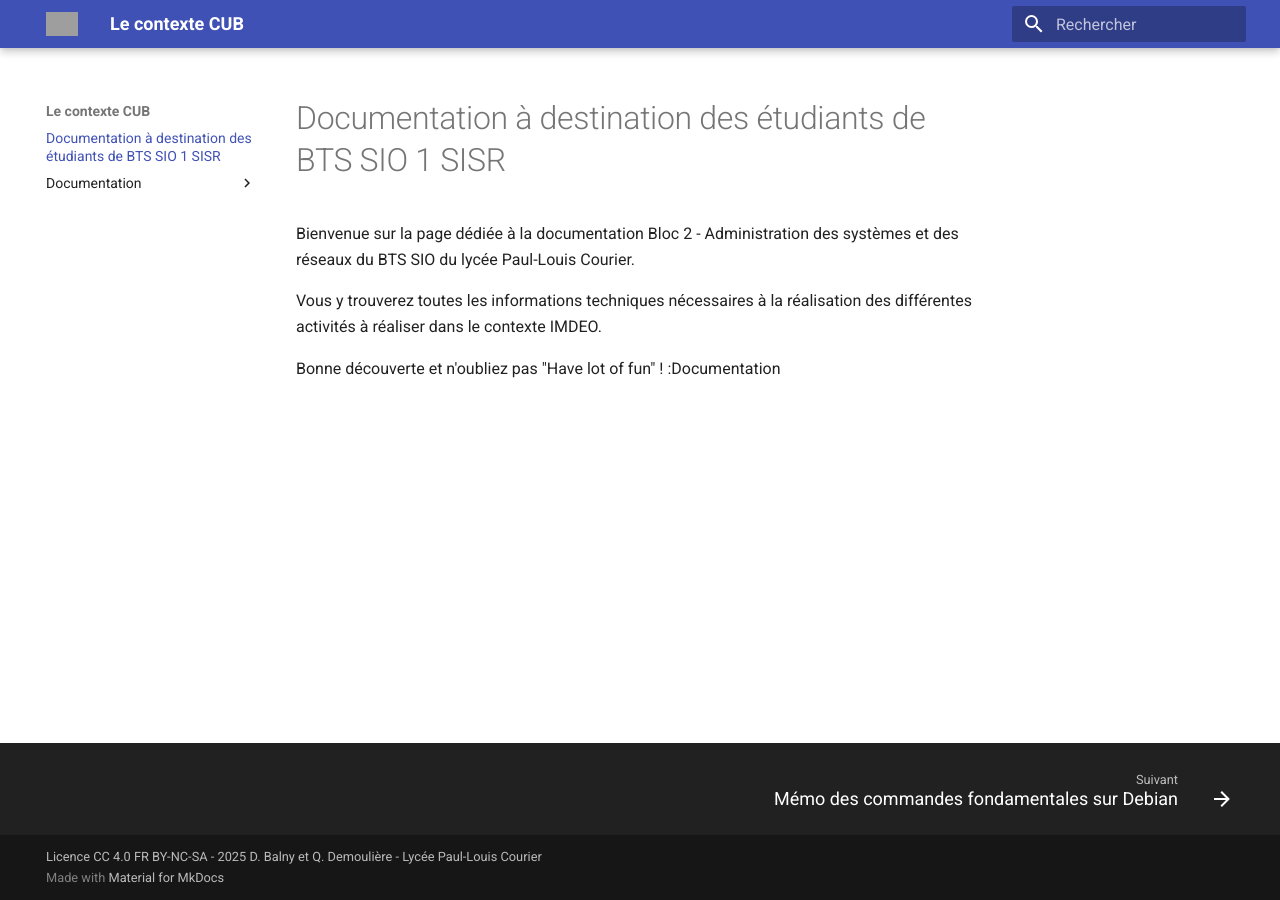
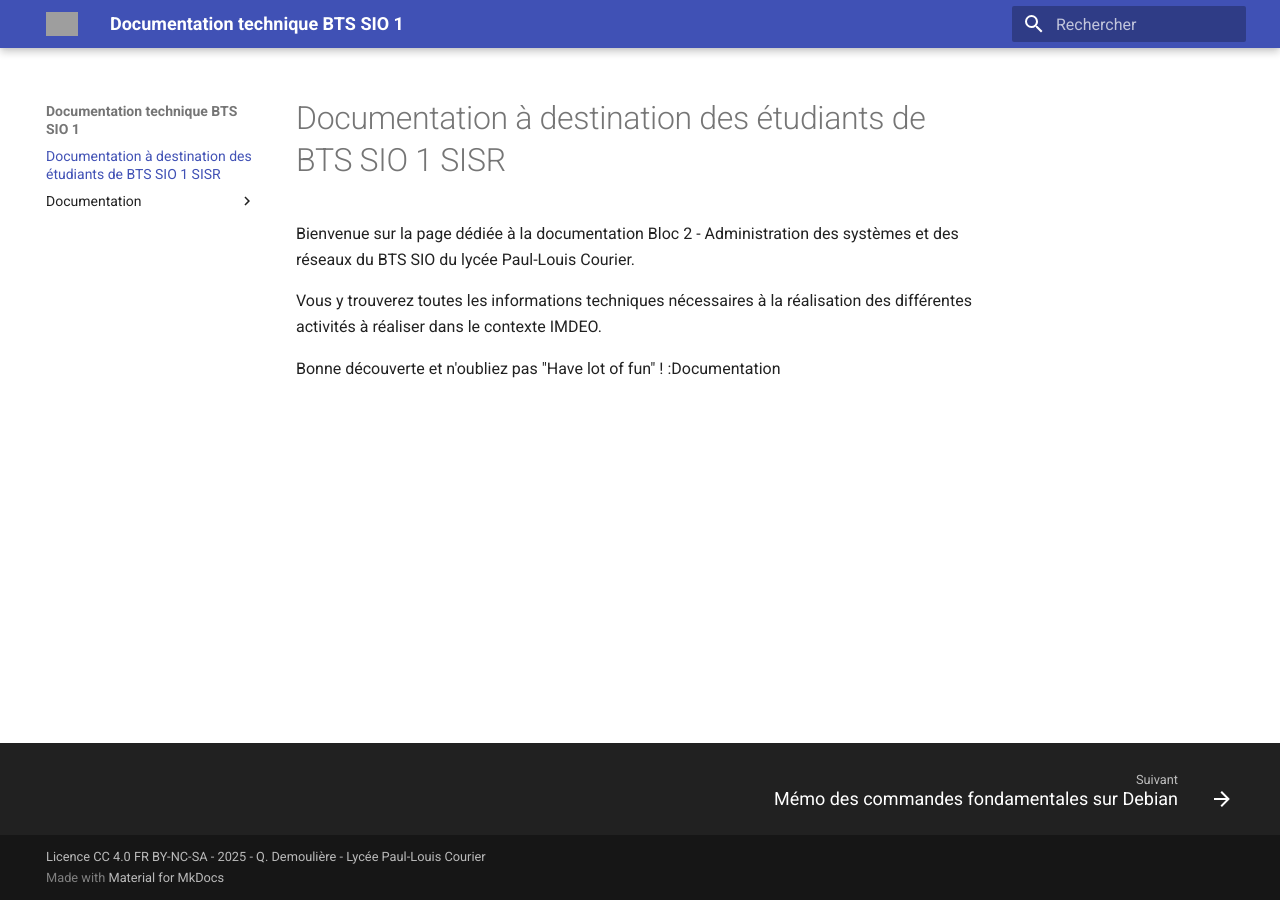
Before and after one commit to qdemouliere/sisr1, an MkDocs documentation site: the page built from docs/index.md, in a window 1280 px wide. Built offline with MkDocs 1.6.1 and Material for MkDocs 9.7.7, drawn with Linux system fonts in a browser that asks for light colours; grey boxes are pictures that could not be loaded.

Commit message:
Config générique mkdocs v0.1

```diff
--- a/mkdocs.yml
+++ b/mkdocs.yml
@@ -1,6 +1,6 @@
-site_name: Le contexte CUB
-site_url: https://qdemouliere.github.io/cub
-copyright: Licence CC 4.0 FR BY-NC-SA - 2025 D. Balny et Q. Demoulière - Lycée Paul-Louis Courier
+site_name: Documentation technique BTS SIO 1
+site_url: https://qdemouliere.github.io/sisr1
+copyright: Licence CC 4.0 FR BY-NC-SA - 2025 - Q. Demoulière - Lycée Paul-Louis Courier
 theme:
   name: material
   logo: ./media/cub/logo.png
```
